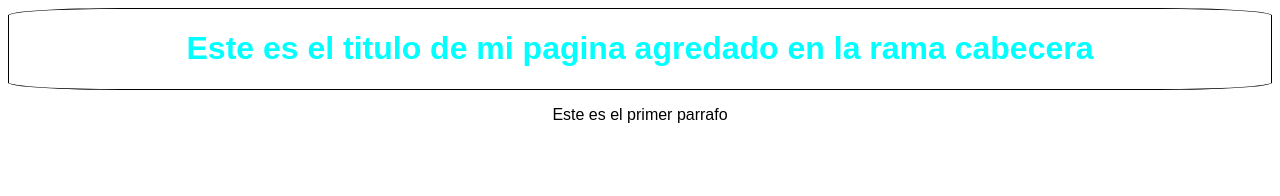
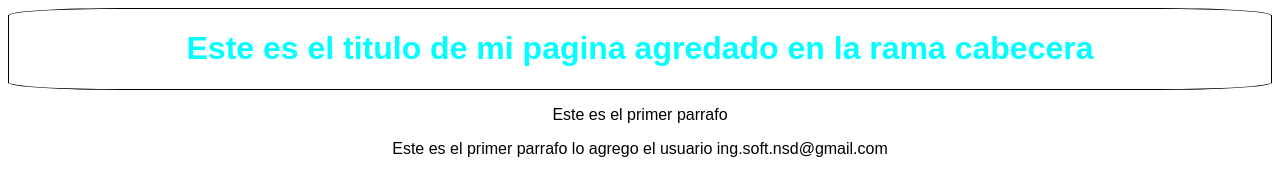
Before and after one commit to DNavaSeekop/Mi-primer-git, a plain HTML site: page Index.html in a window 1280 px wide. Drawn offline with Linux system fonts and the light colour scheme.

Commit message:
Primer commit de ing.soft.nsd@gmail.com

```diff
--- a/Index.html
+++ b/Index.html
@@ -13,5 +13,6 @@
     </div>
 
     <p>Este es el primer parrafo</p>
+    <p>Este es el primer parrafo lo agrego el usuario ing.soft.nsd@gmail.com</p>
 </body>
 </html>
```
